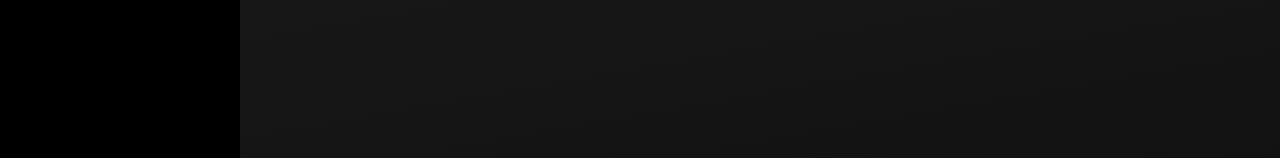
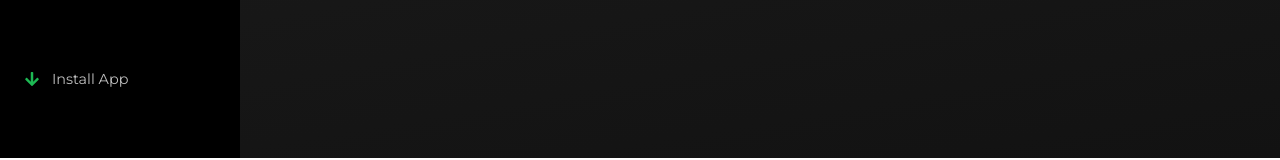
Before and after one commit to SalihKalender/React_Spotify_Clone, a React (Vite) app: page / in a window 1280 px wide. Shown: the part 642-802 px from the top of the page. Built offline with nearby package versions, Linux system fonts and the light colour scheme.

Commit message:
side bar finished, sirada router

```diff
--- a/src/components/sidebar/barlist.jsx
+++ b/src/components/sidebar/barlist.jsx
@@ -11,7 +11,7 @@
             <br />
             <div className="hr" />
             <PlayLists />
-
+            <InstallApp />
         </div>
     )
 }
--- a/src/components/sidebar/install_app.jsx
+++ b/src/components/sidebar/install_app.jsx
@@ -1,9 +1,12 @@
 import React from 'react'
+import { FontAwesomeIcon } from '@fortawesome/react-fontawesome'
+import { faArrowDown } from '@fortawesome/free-solid-svg-icons'
 
-export const install_app = () => {
+const install_app = () => {
     return (
-        <div>
-
+        <div className="install_app">
+            <FontAwesomeIcon icon={faArrowDown} />
+            <span>Install App</span>
         </div>
     )
 }
--- a/src/styles/sidebar/style.scss
+++ b/src/styles/sidebar/style.scss
@@ -14,6 +14,7 @@
         }
     }
     .bar_list {
+        position: relative;
         width: 100%;
         height: 100%;
         padding-top: 1.5rem;
@@ -97,5 +98,21 @@
                 opacity: .75;
             }
         }
+        .install_app {
+            position: absolute;
+            bottom: 5.2rem;     // Alttaki music oynatmayi buna gore koyacagiz haberin olsun
+            left: .8rem;
+            width: 48%;
+            display: flex;
+            justify-content: space-between;
+            align-items: center;
+            svg {
+                color: #1db954;
+            }
+            span {
+                font-size: .9rem;
+                opacity: .75;
+            }
+        }
     }
 }
```
